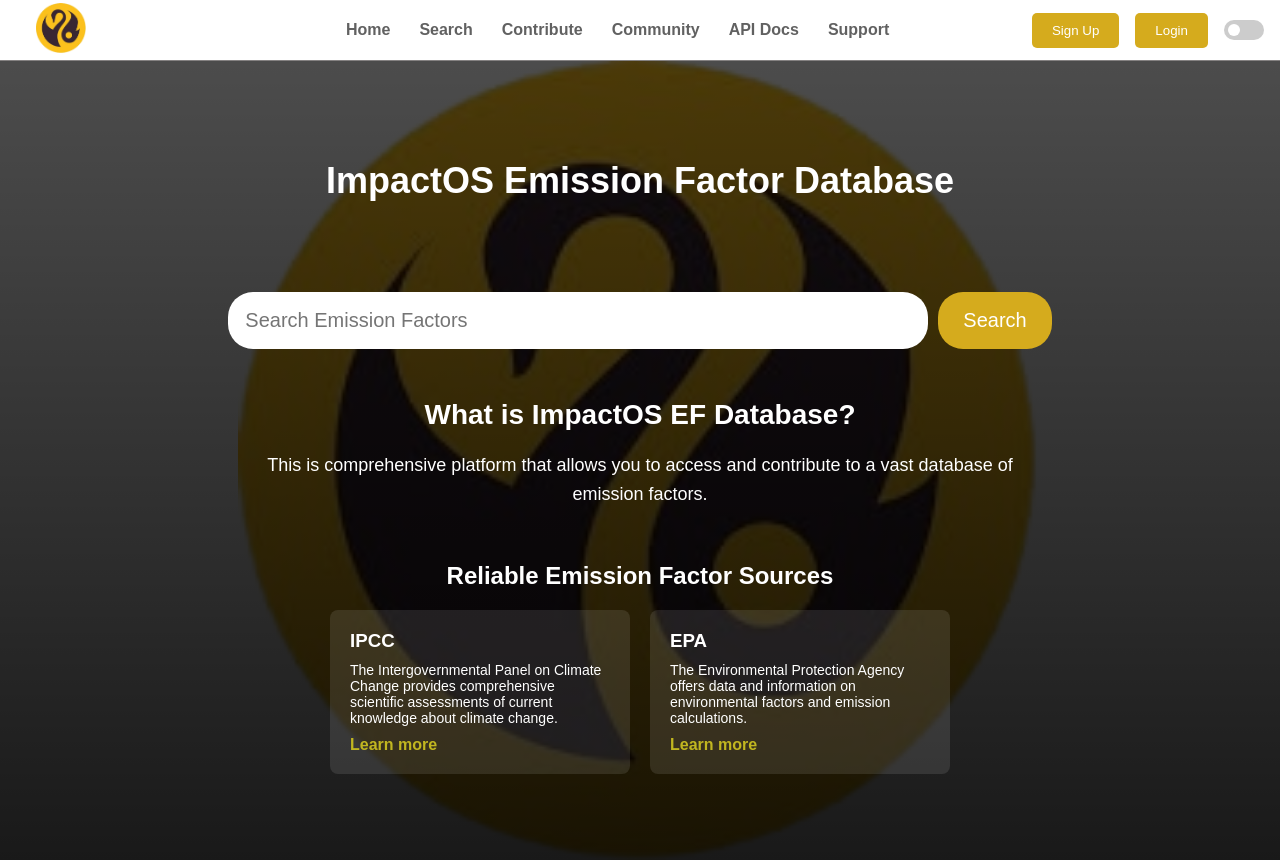
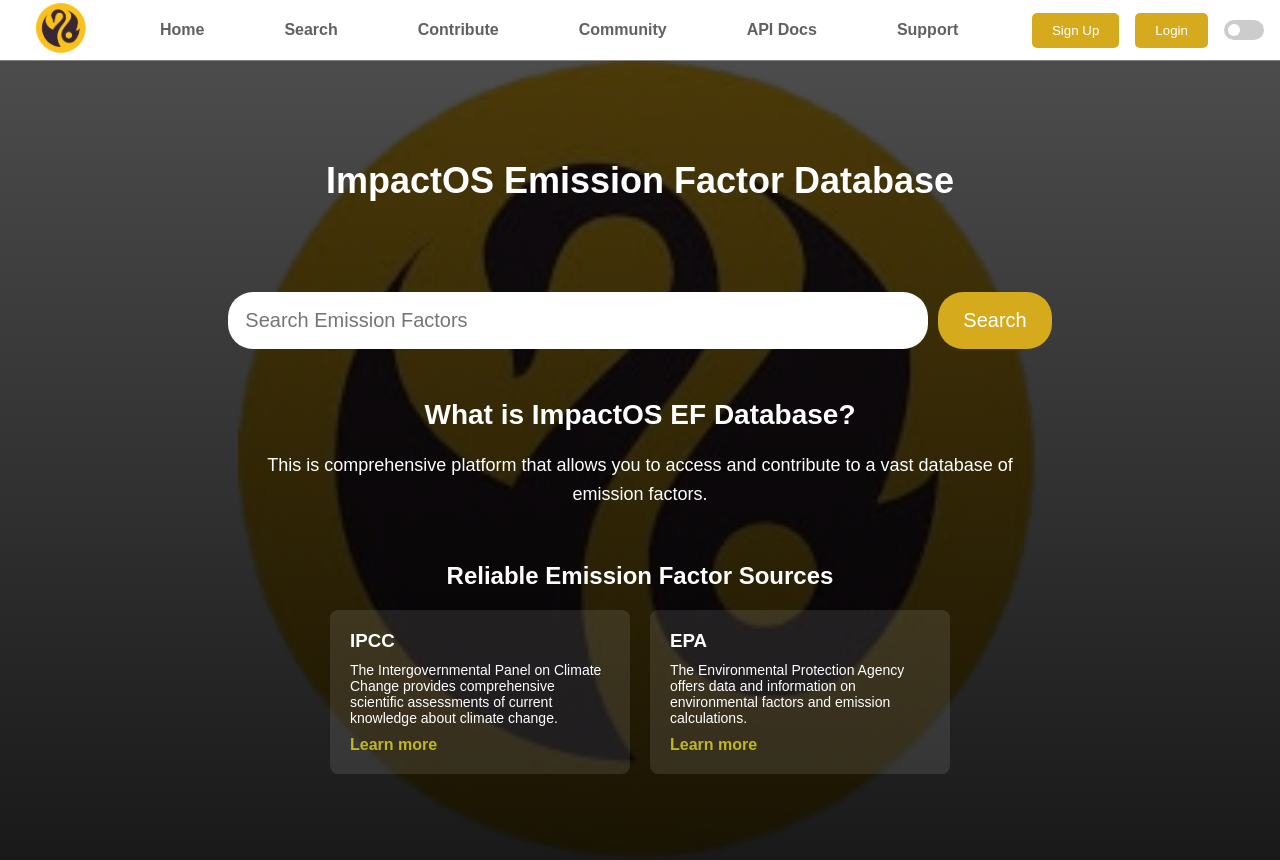
Before and after one commit to vidyawantstobattle/green-beans, a React (Create React App) app: page / in a window 1280 px wide. Built offline with nearby package versions, Linux system fonts and the light colour scheme.

Commit message:
some more css changes

```diff
--- a/src/components/Navigation/Nav.css
+++ b/src/components/Navigation/Nav.css
@@ -22,12 +22,10 @@
 .navbar-links {
   list-style: none;
   display: flex;
-  gap: 1rem;
   margin: 0;
   padding: 0;
   font-weight: bolder;
   font-size: medium;
-  margin-left: 130px;
 }
 
 .navbar-auth {
--- a/src/index.css
+++ b/src/index.css
@@ -4,6 +4,19 @@
   margin: 0;
   box-sizing: border-box;
   font-family: sans-serif;
+}
+
+.navbar-links li a {
+  padding: 20px;
+  margin: 0 20px;
+  text-decoration: none;
+  color: rgb(97, 97, 97);
+  border-radius: 5px;
+}
+
+.navbar-links li a:hover {
+  color: #fff;
+  background-color: rgb(97, 97, 97);;
 }
 
 a {
--- a/src/pages/Auth/auth.css
+++ b/src/pages/Auth/auth.css
@@ -3,7 +3,7 @@
     flex-direction: column;
     align-items: center;
     justify-content: center;
-    height: 100vh;
+    min-height: 100vh;
     background: linear-gradient(to bottom, rgba(0, 0, 0, 0.7), rgba(0, 0, 0, 0.9)), url('../../assets/impactOS1.png') no-repeat center center/cover;
   }
 
```
